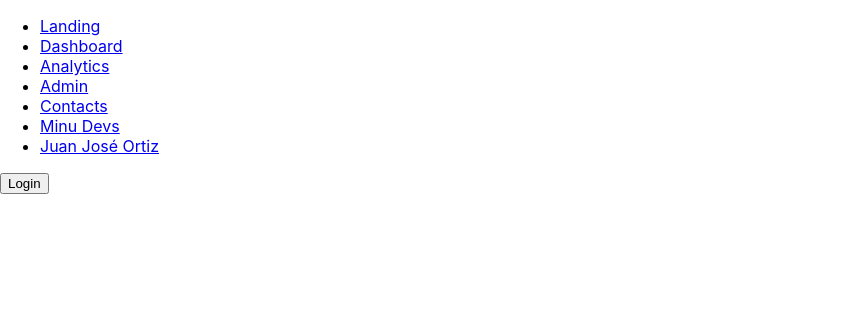
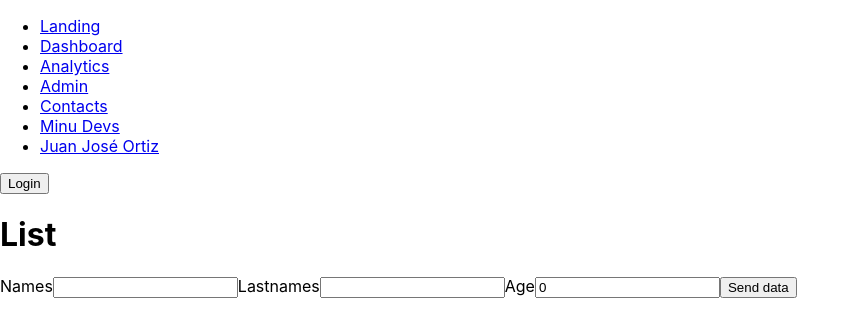
Before and after one commit to brayanesteves/challenges-reactjs-javascript, a React (Vite) app: page /juanjoseortiz/form-register in a window 1280 px wide. Shown: the top 336 px of the page, without its empty margins (0-860 px from the left). Built offline with nearby package versions, Linux system fonts and the light colour scheme.

Commit message:
Juan José Ortiz - Form Register[26/09/2023]

```diff
--- a/src/App.jsx
+++ b/src/App.jsx
@@ -13,6 +13,7 @@ import { CatsHome }                                                          fro
 import JuanJoseOrtizApp                                                      from './pages/JuanJoseOrtiz';
 import RendererList                                                          from './pages/JuanJoseOrtiz/RendererList';
 import RedererListAPIUserJSONPlaceholder                                     from './pages/JuanJoseOrtiz/RedererListAPI_User_JSONPlaceholder';
+import FormRegister from './pages/JuanJoseOrtiz/FormRegister';
 
 function App() {
 
@@ -68,6 +69,7 @@ function App() {
           <Route path="/juanjoseortiz" element={<JuanJoseOrtizApp />} />
           <Route path="/juanjoseortiz/rendererlist" element={<RendererList />} />
           <Route path="/juanjoseortiz/renderer-list-user-jsonplaceholder" element={<RedererListAPIUserJSONPlaceholder />} />
+          <Route path="/juanjoseortiz/form-register" element={<FormRegister />} />
         </Routes>
       </BrowserRouter>
     </>
--- /dev/null
+++ b/src/pages/JuanJoseOrtiz/FormRegister/components/SimpleForm.jsx
@@ -0,0 +1,39 @@
+import { useEffect, useState }   from 'react';
+
+const SimpleForm = () => {
+    const [firstName, setFirstName] = useState('');
+    const [ lastName, setLastName]  = useState('');
+    const [      age, setAge]       = useState(0);
+
+    const handleFirstNameChange = (event) => {
+        // Validations would go here.
+        setFirstName(event.target.value);
+    };
+
+    const handleSubmitForm = (event) => {
+        event.preventDefault();
+        console.log('sent', firstName, lastName, age);
+    };
+
+    return (
+        <>
+            <form onSubmit={handleSubmitForm}>
+                <label htmlFor="">
+                    Names
+                    <input type="text" name="firstName" id="firstName" value={firstName} onChange={handleFirstNameChange} />
+                </label>
+                <label htmlFor="">
+                    Lastnames
+                    <input type="text" name="lastName" id="lastName" value={lastName} onChange={(event) => setLastName(event.target.value)} />
+                </label>
+                <label htmlFor="">
+                    Age
+                    <input type="text" name="age" id="age" value={age} onChange={(event) => setAge(event.target.value)} />
+                </label>
+                <button type='submit'>Send data</button>
+            </form>
+        </>
+    );
+};
+
+export default SimpleForm;
--- /dev/null
+++ b/src/pages/JuanJoseOrtiz/FormRegister/index.jsx
@@ -0,0 +1,18 @@
+import { useEffect, useState }   from 'react';
+import SimpleForm                from './components/SimpleForm';
+
+const FormRegister = () => {
+    const [users, setUsers] = useState([]);
+
+    useEffect(() => {
+
+    }, []);
+    return (
+        <div>
+            <h1>List</h1>
+            <SimpleForm />
+        </div>
+    );
+};
+
+export default FormRegister;
--- a/src/utils/NavigationJuanJoseOrtiz.jsx
+++ b/src/utils/NavigationJuanJoseOrtiz.jsx
@@ -7,6 +7,7 @@ export function NavigationJuanJoseOrtiz({ user }) {
         <ul>
           <li><Link to="/juanjoseortiz/rendererlist">Renderer List</Link></li>
           <li><Link to="/juanjoseortiz/renderer-list-user-jsonplaceholder">Renderer List [User] - JSON Placeholder (API)</Link></li>
+          <li><Link to="/juanjoseortiz/form-register">Form Register</Link></li>
         </ul>
       </nav>
     );
```
Also changed, not shown: src/pages/JuanJoseOrtiz/FormRegister/README.md (added).
